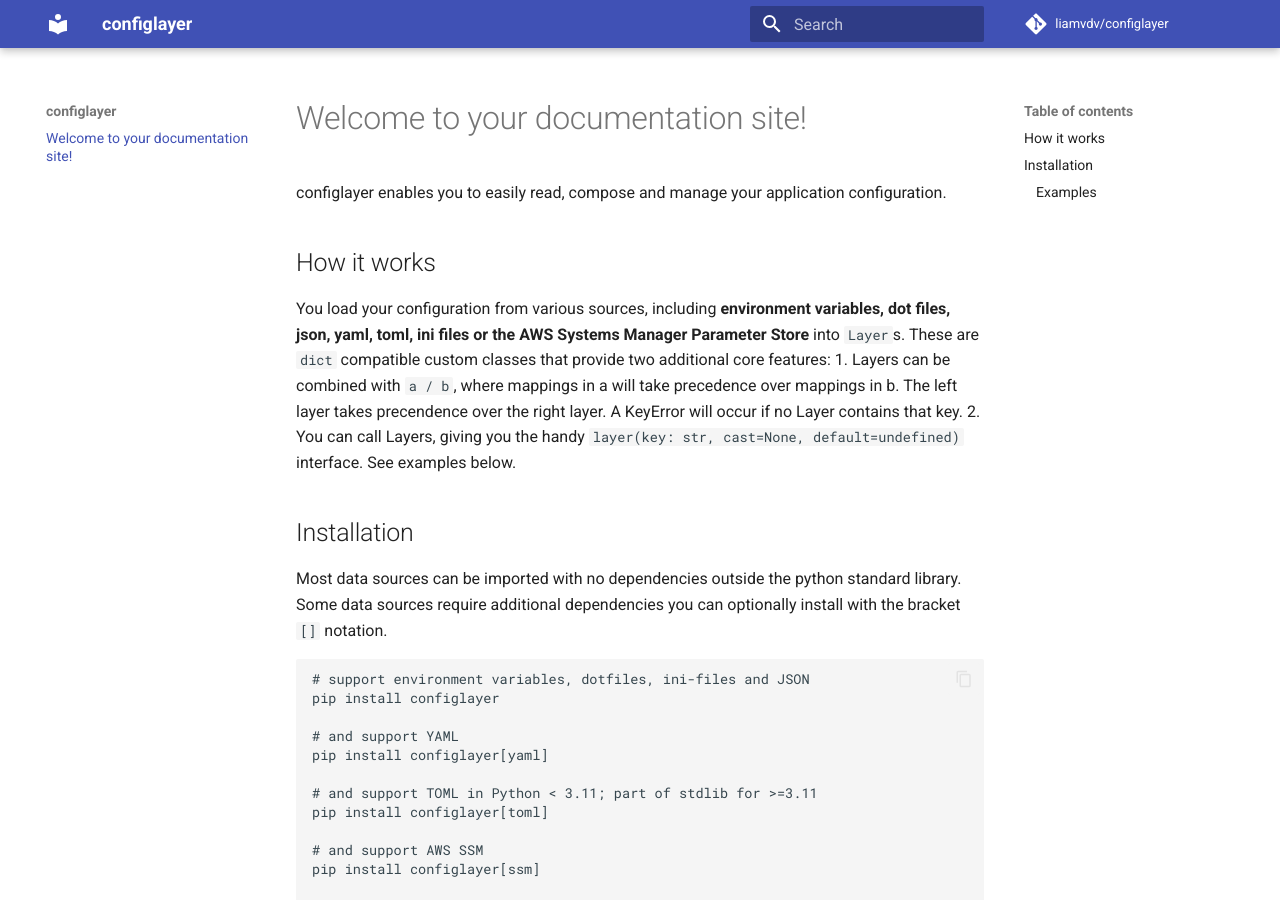
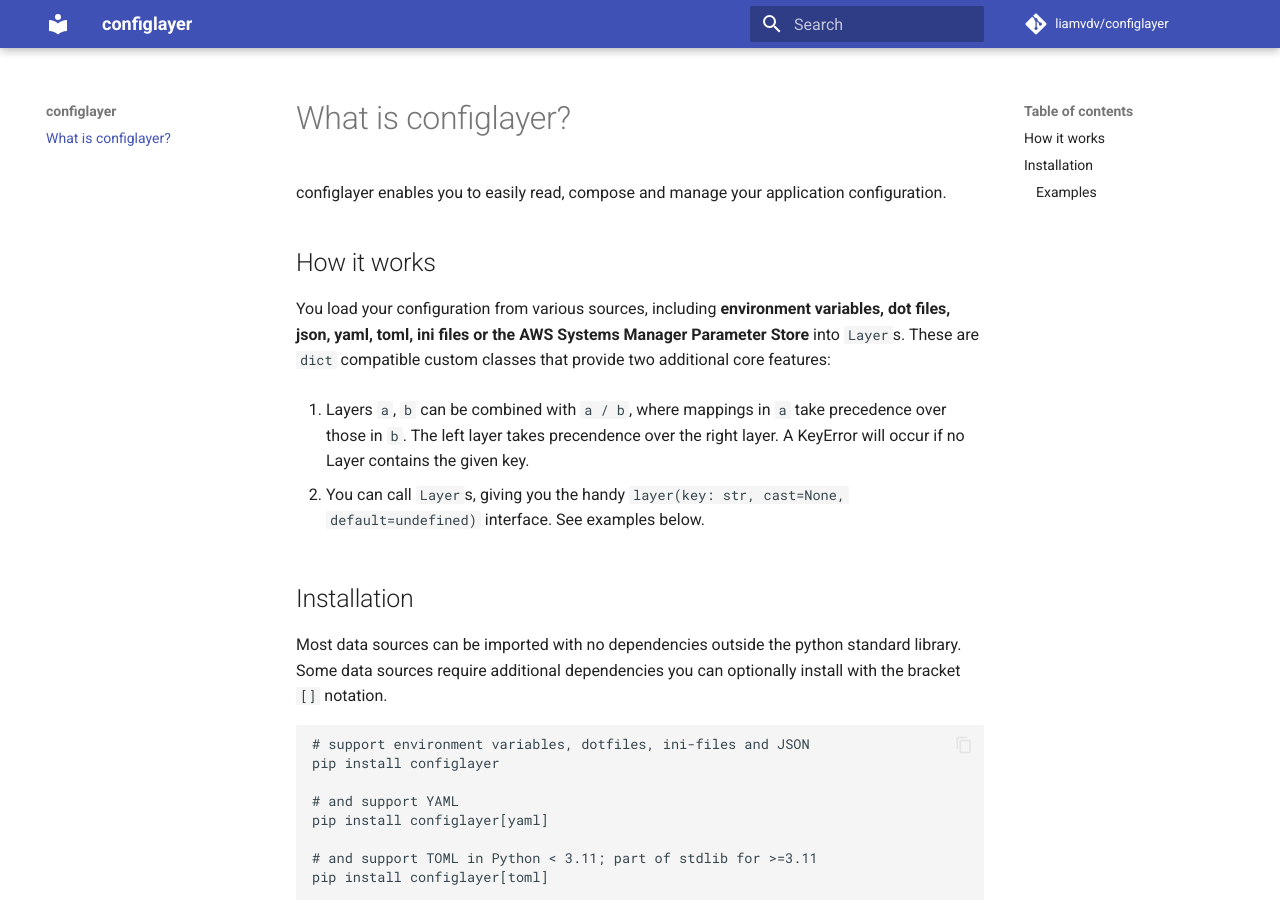
Before and after one commit to liamvdv/configlayer, an MkDocs documentation site: the page built from docs/index.md, in a window 1280 px wide and 900 px high. Built offline with MkDocs 1.6.1 and Material for MkDocs 9.7.7, drawn with Linux system fonts in a browser that asks for light colours; comment, search, counter and statistics services are not loaded.

Commit message:
update docs

```diff
--- a/docs/index.md
+++ b/docs/index.md
@@ -1,10 +1,12 @@
-# Welcome to your documentation site!
+# What is configlayer?
 configlayer enables you to easily read, compose and manage your application configuration.
 
 ## How it works
 You load your configuration from various sources, including **environment variables, dot files, json, yaml, toml, ini files or the AWS Systems Manager Parameter Store** into `Layer`s. These are `dict` compatible custom classes that provide two additional core features:
-1. Layers can be combined with `a / b`, where mappings in a will take precedence over mappings in b. The left layer takes precendence over the right layer. A KeyError will occur if no Layer contains that key.
-2. You can call Layers, giving you the handy `layer(key: str, cast=None, default=undefined)` interface. See examples below.
+
+1. Layers `a`, `b` can be combined with `a / b`, where mappings in `a` take precedence over those in `b`. The left layer takes precendence over the right layer. A KeyError will occur if no Layer contains the given key.
+
+2. You can call `Layer`s, giving you the handy `layer(key: str, cast=None, default=undefined)` interface. See examples below.
 
 ## Installation
 Most data sources can be imported with no dependencies outside the python standard library. Some data sources require additional dependencies you can optionally install with the bracket `[]` notation.
```
